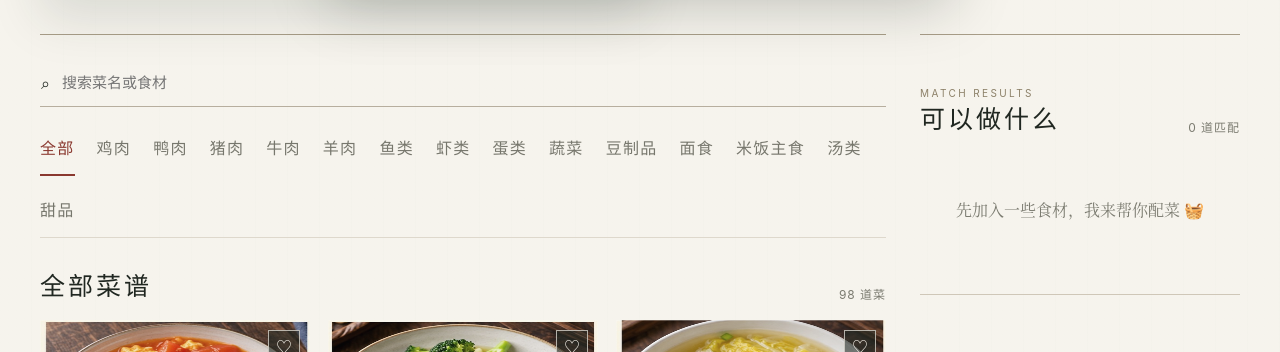
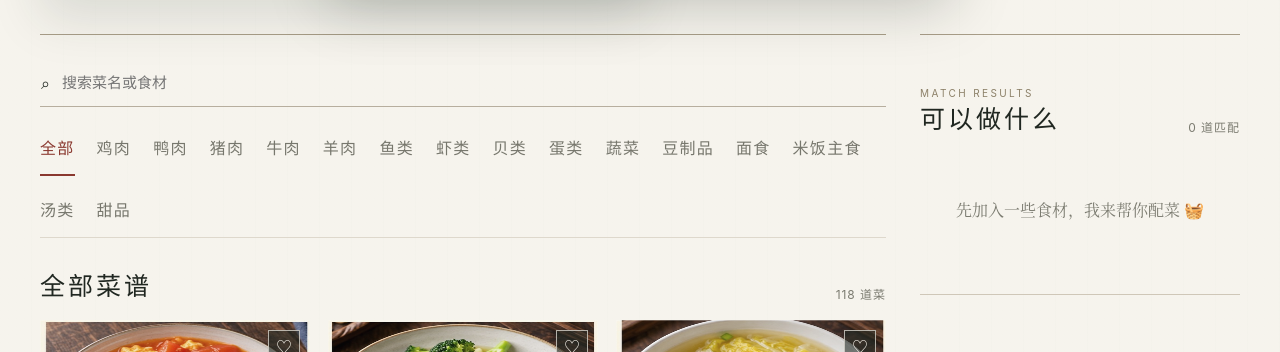
Before and after one commit to Gongzyyy/panda-family-menu, a plain HTML site: page dist/index.html in a window 1280 px wide. Shown: the part 890-1242 px from the top of the page. Drawn offline with Linux system fonts and the light colour scheme.

Commit message:
Add 20 dishes and menu photography

```diff
--- a/dist/index.html
+++ b/dist/index.html
@@ -42,7 +42,7 @@
 <body data-theme="warm">
 <main class="site"><div class="glow"></div>
   <header class="top">
-    <div class="brand"><div><div class="eyebrow">PANDA TABLE · 九十八味</div><h1 class="title">熊猫家宴</h1></div><div class="eyebrow">时令 · 风味 · 家宴</div></div>
+    <div class="brand"><div><div class="eyebrow">PANDA TABLE · 一百一十八味</div><h1 class="title">熊猫家宴</h1></div><div class="eyebrow">时令 · 风味 · 家宴</div></div>
     <div class="topActions"><button class="topBtn" id="favFilter">♡ 只看收藏</button><button class="avatar" id="styleBtn" aria-label="选择网页风格">✦</button></div>
   </header>
   <section class="dashboard">
@@ -165,10 +165,30 @@ const dishes=[
  {n:'福鼎肉片',e:'🥣',cs:['猪肉','汤类'],t:'35 分钟',r:['猪肉','淀粉','紫菜','葱','香菜'],s:28,p:'0% 0%'},
  {n:'清炖羊排',e:'🍲',cs:['羊肉','汤类','蔬菜'],t:'90 分钟',r:['羊排','白萝卜','葱','姜'],s:28,p:'100% 0%'},
  {n:'牛肉馅饼',e:'🥟',cs:['牛肉','面食'],t:'60 分钟',r:['牛肉','面粉','洋葱','葱','姜'],s:28,p:'0% 100%'},
- {n:'过油肉拌面',e:'🍜',cs:['猪肉','面食','蔬菜'],t:'45 分钟',r:['猪肉','面条','青椒','洋葱','番茄'],s:28,p:'100% 100%'}
+ {n:'过油肉拌面',e:'🍜',cs:['猪肉','面食','蔬菜'],t:'45 分钟',r:['猪肉','面条','青椒','洋葱','番茄'],s:28,p:'100% 100%'},
+ {n:'山西大烩菜',e:'🍲',cs:["猪肉","蔬菜","豆制品"],t:'60 分钟',r:["五花肉","白菜","土豆","豆腐","粉条"],s:29,p:'0% 0%'},
+ {n:'韩式辣酱拌冷面',e:'🍜',cs:["面食","蛋类","蔬菜"],t:'20 分钟',r:["冷面","韩式辣酱","黄瓜","鸡蛋"],s:29,p:'100% 0%'},
+ {n:'红糖鲜奶麻薯',e:'🥣',cs:["甜品"],t:'20 分钟',r:["牛奶","木薯淀粉","红糖"],s:29,p:'0% 100%'},
+ {n:'麦乐鸡块',e:'🍗',cs:["鸡肉"],t:'30 分钟',r:["鸡胸肉","鸡蛋","面粉","淀粉"],s:29,p:'100% 100%'},
+ {n:'千层肉饼',e:'🥙',cs:["猪肉","面食"],t:'50 分钟',r:["面粉","肉末","葱","姜"],s:30,p:'0% 0%'},
+ {n:'葱油鸡',e:'🍗',cs:["鸡肉"],t:'40 分钟',r:["鸡肉","葱","姜"],s:30,p:'100% 0%'},
+ {n:'海鲜意面',e:'🍝',cs:["面食","虾类","贝类"],t:'30 分钟',r:["意面","虾","青口贝","鱿鱼","蒜"],s:30,p:'0% 100%'},
+ {n:'油蒜意面',e:'🍝',cs:["面食"],t:'20 分钟',r:["意面","蒜","橄榄油","辣椒"],s:30,p:'100% 100%'},
+ {n:'蛋黄酱意面',e:'🍝',cs:["面食","蛋类"],t:'20 分钟',r:["意面","蛋黄酱","黑胡椒"],s:31,p:'0% 0%'},
+ {n:'奶油培根意面',e:'🍝',cs:["面食","猪肉"],t:'25 分钟',r:["意面","培根","淡奶油","蒜"],s:31,p:'100% 0%'},
+ {n:'黄油柠檬意面',e:'🍝',cs:["面食"],t:'20 分钟',r:["意面","黄油","柠檬","蒜"],s:31,p:'0% 100%'},
+ {n:'番茄蔬菜意面',e:'🍝',cs:["面食","蔬菜"],t:'30 分钟',r:["意面","番茄","西葫芦","彩椒","蒜"],s:31,p:'100% 100%'},
+ {n:'焖烧牛肋骨',e:'🥩',cs:["牛肉"],t:'120 分钟',r:["牛肋排","洋葱","姜","酱油"],s:32,p:'0% 0%'},
+ {n:'葱烧豆腐',e:'🥢',cs:["豆制品"],t:'20 分钟',r:["豆腐","葱","酱油"],s:32,p:'100% 0%'},
+ {n:'炙子烤肉',e:'🥩',cs:["羊肉"],t:'30 分钟',r:["羊肉","洋葱","香菜","孜然"],s:32,p:'0% 100%'},
+ {n:'娃娃菜炖鸡腿肉',e:'🍲',cs:["鸡肉","蔬菜"],t:'40 分钟',r:["娃娃菜","鸡腿","姜","葱"],s:32,p:'100% 100%'},
+ {n:'蒸茼蒿',e:'🥬',cs:["蔬菜"],t:'20 分钟',r:["茼蒿","面粉","蒜"],s:33,p:'0% 0%'},
+ {n:'辣皮子炖牛肋排',e:'🥩',cs:["牛肉"],t:'120 分钟',r:["牛肋排","辣皮子","洋葱","姜"],s:33,p:'100% 0%'},
+ {n:'石板鸡蛋豆腐',e:'🥢',cs:["蛋类"],t:'25 分钟',r:["鸡蛋豆腐","葱","酱油","淀粉"],s:33,p:'0% 100%'},
+ {n:'沙汤',e:'🥣',cs:["汤类","鸡肉","蛋类"],t:'90 分钟',r:["鸡肉","鸡蛋","麦仁","胡椒"],s:33,p:'100% 100%'}
 ];
 let category='全部',view='all';let fav=new Set(JSON.parse(localStorage.getItem('menuFav')||'[]'));let pantryItems=new Set(JSON.parse(localStorage.getItem('menuPantry')||'[]'));let selected=new Set(JSON.parse(localStorage.getItem('menuSelection')||'[]').filter(n=>dishes.some(d=>d.n===n)));const photoPositions=['0% 0%','100% 0%','0% 100%','100% 100%'];dishes.forEach((d,i)=>{d.k=d.r.join(' ');d.sheet=d.s||Math.floor(i/4)+1;d.pos=d.p||photoPositions[i%4]});
-const cats=['全部','鸡肉','鸭肉','猪肉','牛肉','羊肉','鱼类','虾类','蛋类','蔬菜','豆制品','面食','米饭主食','汤类','甜品'];
+const cats=['全部','鸡肉','鸭肉','猪肉','牛肉','羊肉','鱼类','虾类','贝类','蛋类','蔬菜','豆制品','面食','米饭主食','汤类','甜品'];
 const common=['鸡蛋','皮蛋','番茄','茄子','土豆','胡萝卜','豆腐','干豆腐','千张','葱','小葱','韭菜','姜','蒜','洋葱','肉末','五花肉','猪肉','脊骨','鸡肉','鸡腿','鸡胗','鸭肉','牛肉','牛腩','牛腱子','牛骨汤','排骨','羊排','鱼','虾','三文鱼','米饭','面条','泡面','意面','粉丝','粉条','面粉','淀粉','年糕','红豆','绿豆','银耳','莲子','南瓜','地瓜叶','雪白菇','沙茶酱','芝麻酱','豆角','酸豆角','白菜','包菜','白萝卜','青椒','蒜苔','蘑菇','西兰花','娃娃菜','水芹','泡菜','辣椒','咖喱','红腐乳'];
 function renderChips(){chips.innerHTML=cats.map(c=>`<button class="chip ${c===category?'active':''}" data-cat="${c}">${c}</button>`).join('')}
 function filtered(){let q=search.value.trim();return dishes.filter(d=>(category==='全部'||d.cs.includes(category))&&(!q||(d.n+d.k+d.cs.join(' ')).includes(q))&&(view!=='fav'||fav.has(d.n)))}
```
Also changed, not shown: dist/assets/food-sheet-29.jpg (added), dist/assets/food-sheet-30.jpg (added), dist/assets/food-sheet-31.jpg (added), dist/assets/food-sheet-32.jpg (added), dist/assets/food-sheet-33.jpg (added).
